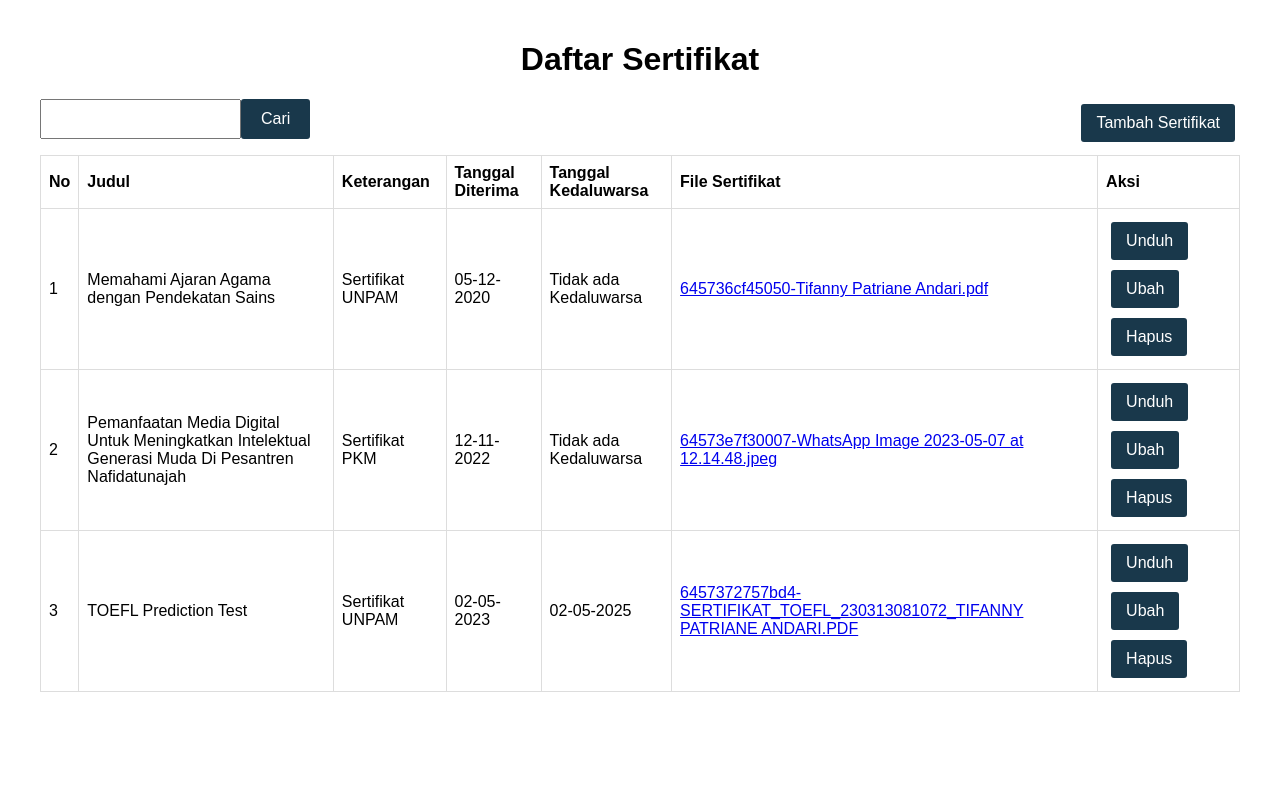
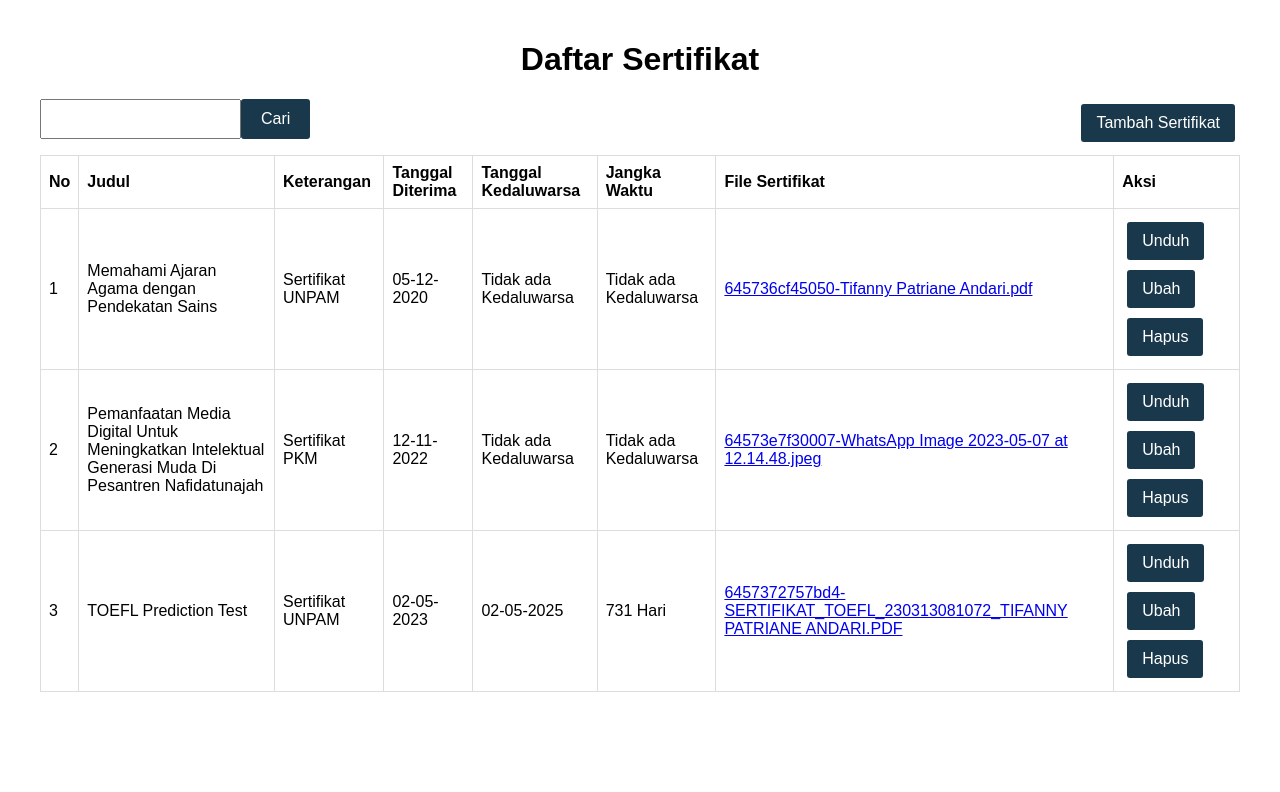
Before and after one commit to hako-975/manajemen-sertifikat-digital, a PHP site: page / in a window 1280 px wide. Shown: the part 59-851 px from the top of the page. Run offline with PHP 8.4, Linux system fonts and the light colour scheme; a user stored in the database is signed in; data comes from the database, SQL or seed files in the repository.

Commit message:
perhitungan

```diff
--- a/index.php
+++ b/index.php
@@ -61,6 +61,7 @@ if (isset($_POST['btnCari'])) {
             			<th>Keterangan</th>
             			<th>Tanggal Diterima</th>
             			<th>Tanggal Kedaluwarsa</th>
+                        <th>Jangka Waktu</th>
             			<th>File Sertifikat</th>
                         <th>Aksi</th>
             		</tr>
@@ -81,6 +82,19 @@ if (isset($_POST['btnCari'])) {
             					<?php endif ?>
             				</td>
                             <td>
+                                <?php if ($data_sertifikat['tanggal_kedaluwarsa'] == '0000-00-00'): ?>
+                                    Tidak ada Kedaluwarsa
+                                <?php else: ?>
+                                    <?php
+                                        $tanggal_diterima = new DateTime($data_sertifikat['tanggal_diterima']);
+                                        $tanggal_kedaluwarsa = new DateTime($data_sertifikat['tanggal_kedaluwarsa']);
+                                        $difference = $tanggal_diterima->diff($tanggal_kedaluwarsa);
+
+                                        echo $difference->format('%a Hari');
+                                    ?>
+                                <?php endif ?>
+                            </td>
+                            <td>
                                 <a href="file/<?= $data_sertifikat['file_sertifikat']; ?>" target="_blank"><?= $data_sertifikat['file_sertifikat']; ?></a>
                             </td>
                             <td>
```
